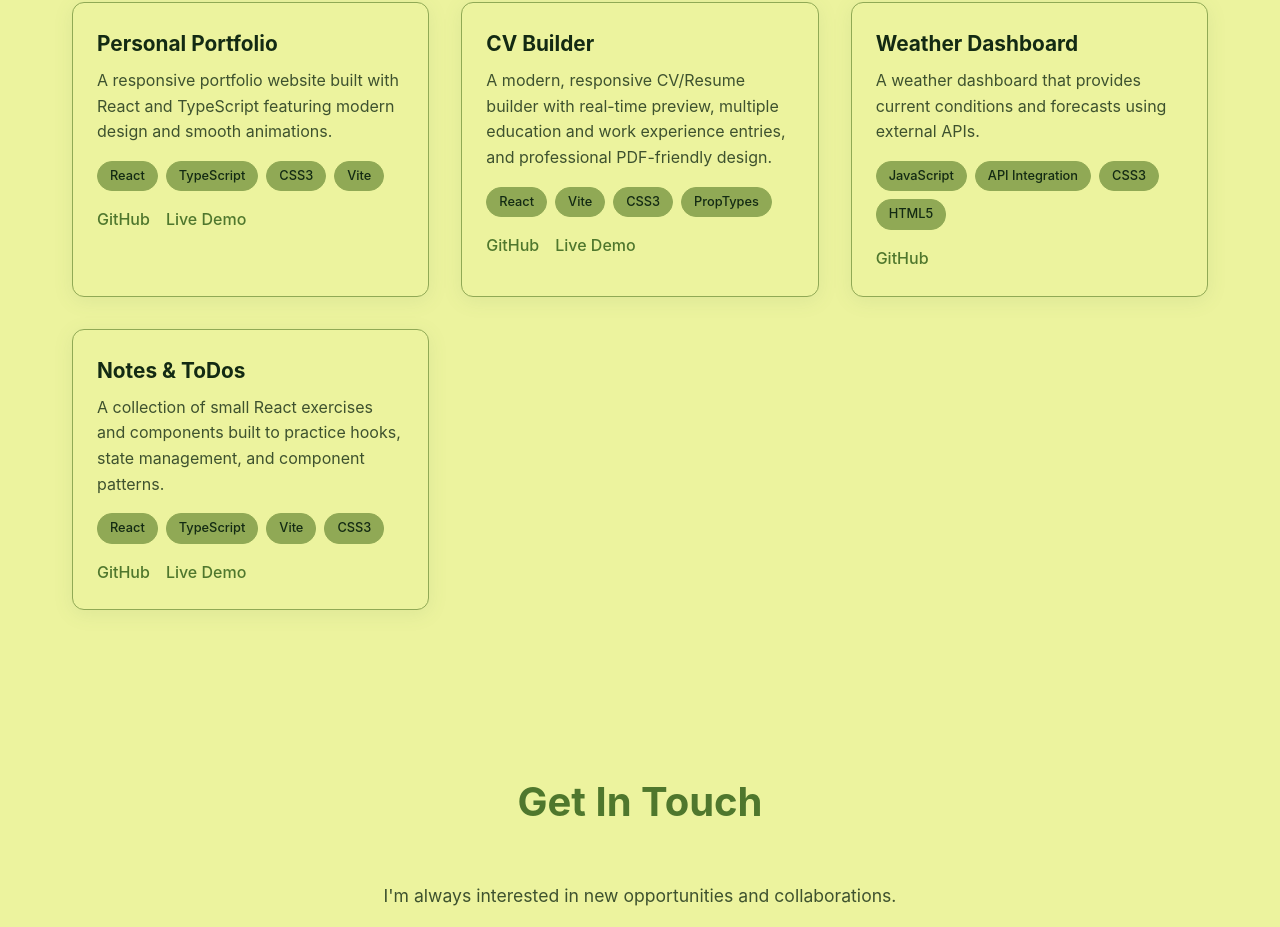
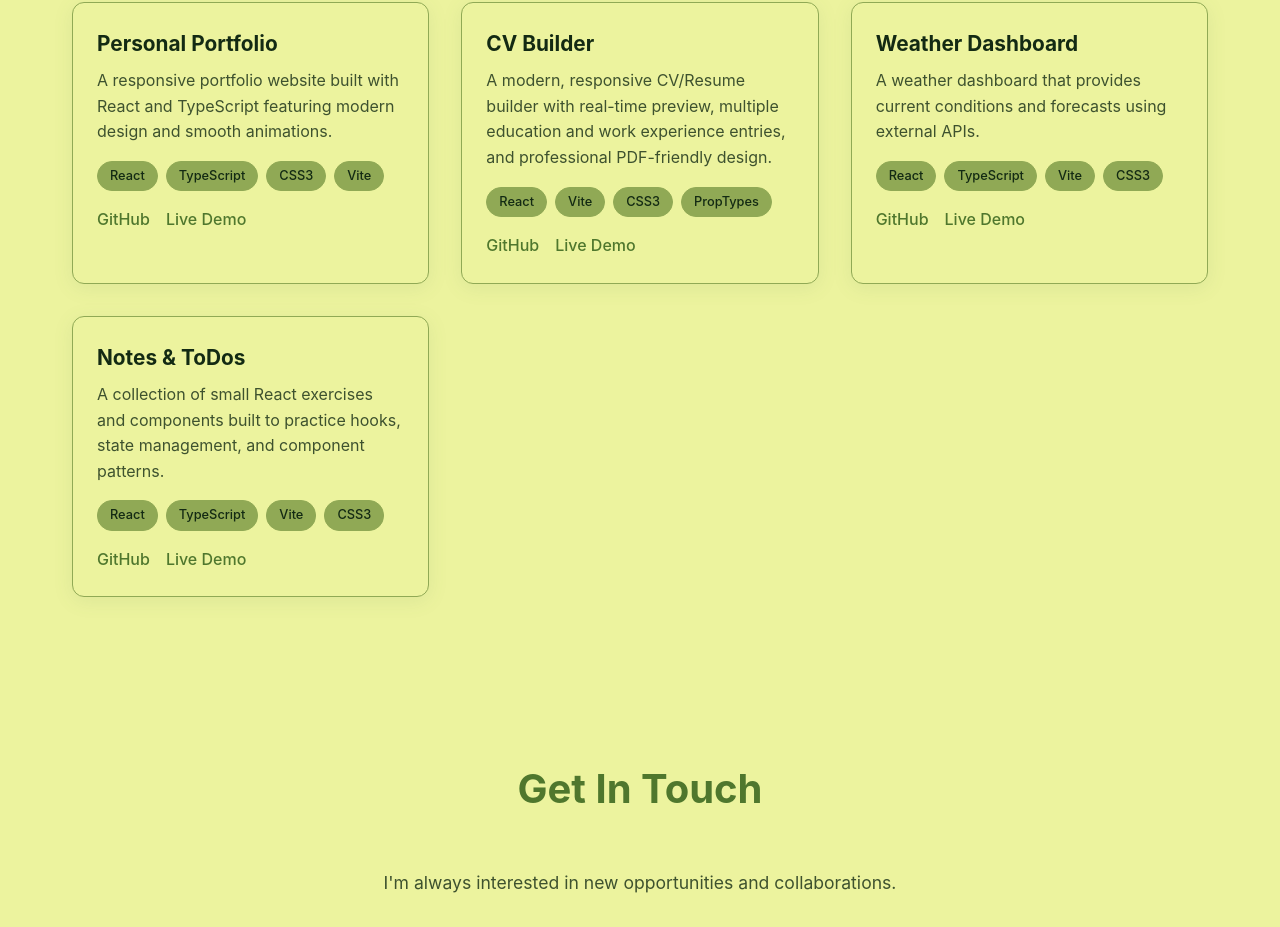
Before and after one commit to aalimzhanov/aalimzhanov.github.io, a React (Vite) app: page / in a window 1280 px wide. Shown: the part 1659-2586 px from the top of the page. Built offline with nearby package versions, Linux system fonts and the light colour scheme.

Commit message:
Update Projects.tsx

```diff
--- a/src/components/Projects.tsx
+++ b/src/components/Projects.tsx
@@ -34,8 +34,9 @@ const Projects: React.FC = () => {
 			title: "Weather Dashboard",
 			description:
 				"A weather dashboard that provides current conditions and forecasts using external APIs.",
-			technologies: ["JavaScript", "API Integration", "CSS3", "HTML5"],
+			technologies: ["React", "TypeScript", "Vite", "CSS3"],
 			githubUrl: "https://github.com/aalimzhanov/weather-app",
+			liveUrl: "https://aalimzhanov.github.io/weather-app/",
 		},
 		{
 			id: 4,
```
